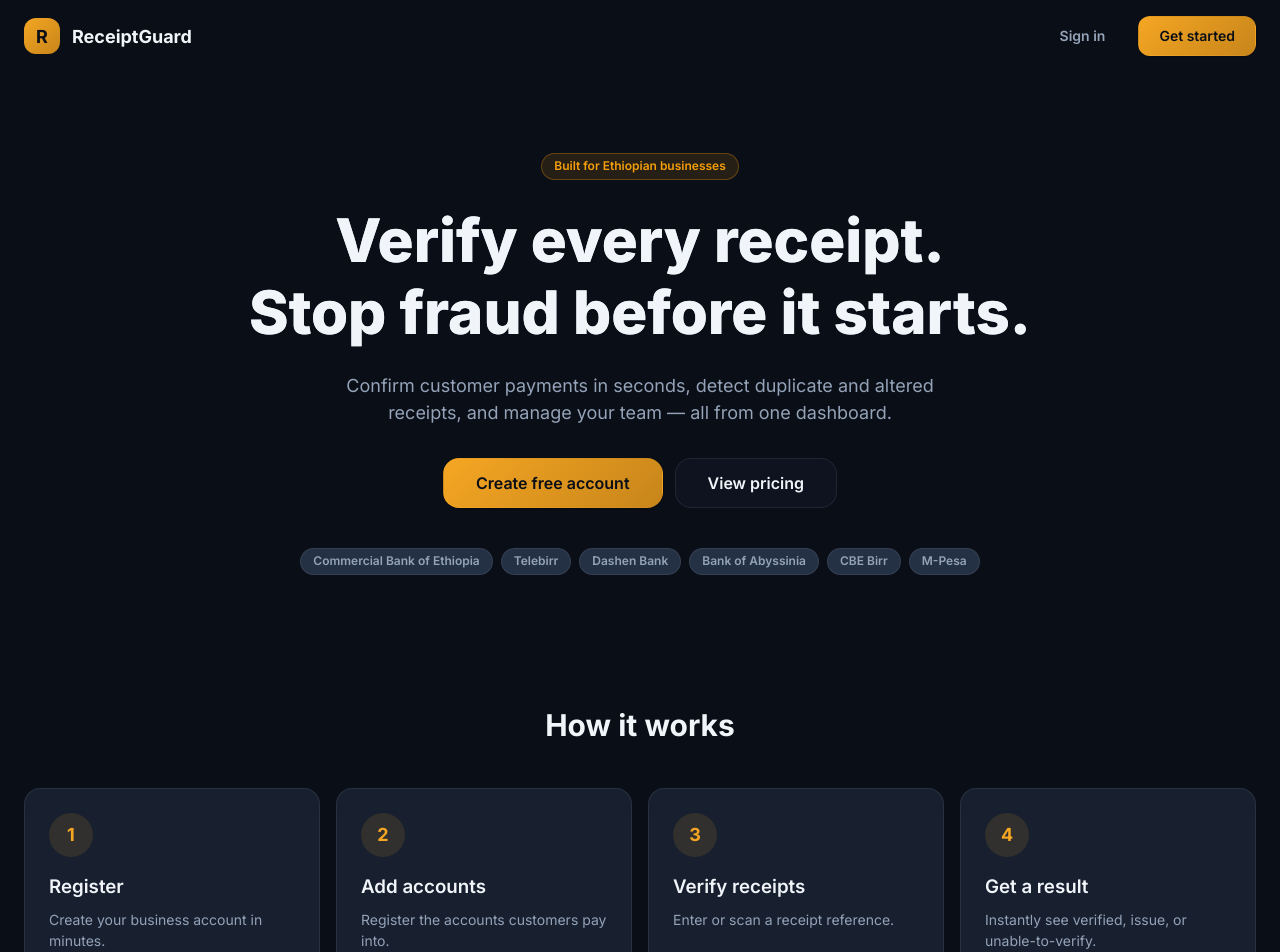
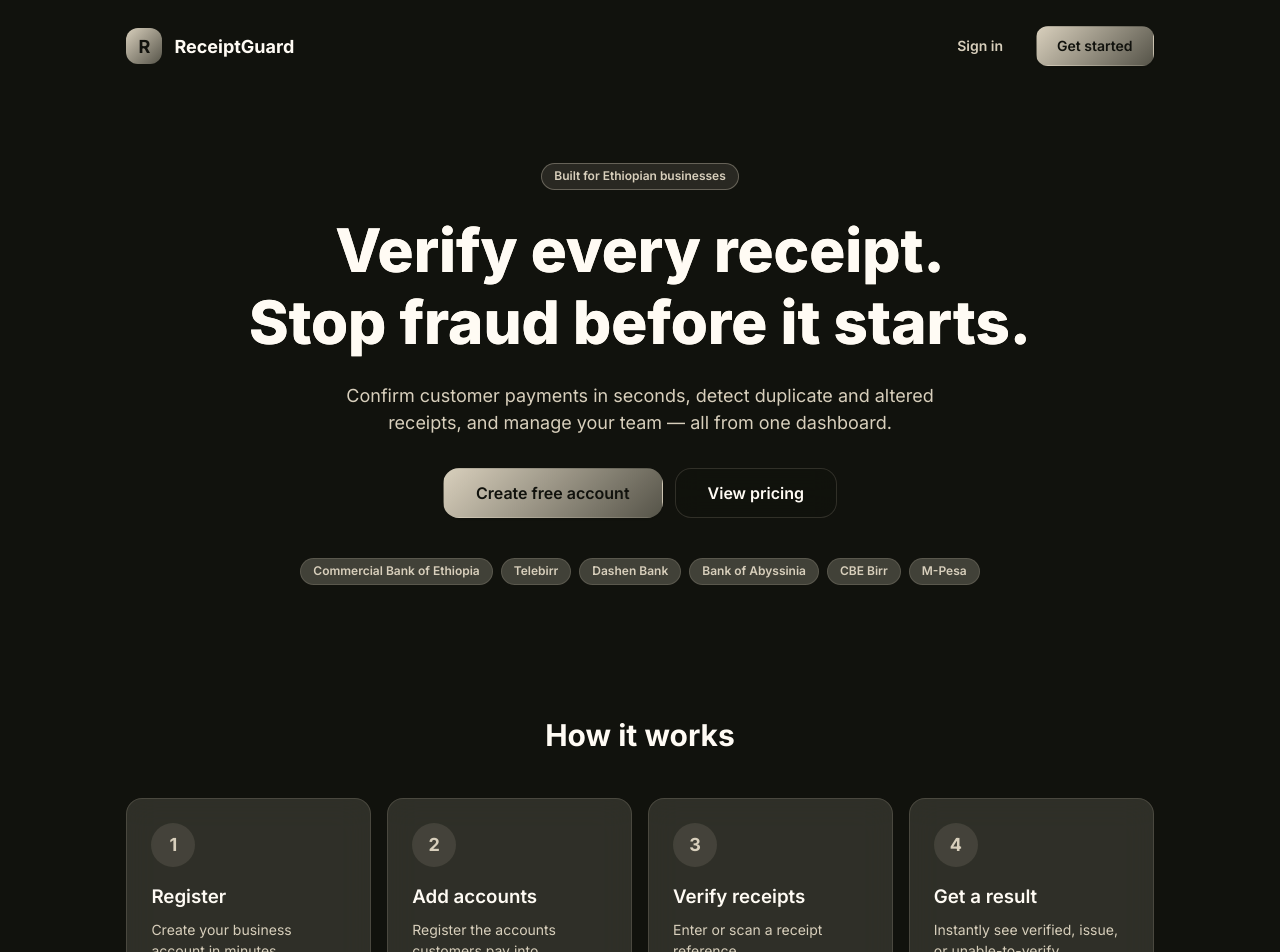
Before and after one commit to alexanderkebe/verify-receipt-app, a Next.js app: page / in a window 1280 px wide. Shown: the top 952 px of the page. Built offline with nearby package versions, Linux system fonts and the light colour scheme; no server answers.

Commit message:
Update frontend

```diff
--- a/src/app/(auth)/auth.module.css
+++ b/src/app/(auth)/auth.module.css
@@ -11,8 +11,8 @@
   justify-content: space-between;
   padding: var(--space-10);
   background:
-    radial-gradient(circle at 20% 20%, rgba(245, 166, 35, 0.12), transparent 40%),
-    radial-gradient(circle at 80% 80%, rgba(46, 204, 113, 0.1), transparent 40%),
+    radial-gradient(circle at 20% 20%, rgba(216, 207, 188, 0.12), transparent 40%),
+    radial-gradient(circle at 80% 80%, rgba(86, 84, 73, 0.3), transparent 40%),
     var(--color-bg-secondary);
   border-right: 1px solid var(--color-border);
   overflow: hidden;
--- a/src/app/globals.css
+++ b/src/app/globals.css
@@ -8,77 +8,77 @@
 /* ---- CSS Custom Properties ---- */
 :root {
   /* Brand Colors — Ethiopian flag inspired */
-  --color-gold: #F5A623;
-  --color-gold-light: #FFD080;
-  --color-gold-dark: #C7851A;
-  --color-green: #2ECC71;
-  --color-green-light: #6EEAA7;
-  --color-green-dark: #1A9B52;
-  --color-red: #E74C3C;
-  --color-red-light: #FF7B6F;
-  --color-red-dark: #C0392B;
+  --color-gold: #D8CFBC;
+  --color-gold-light: #FFFBF4;
+  --color-gold-dark: #565449;
+  --color-green: #565449;
+  --color-green-light: #D8CFBC;
+  --color-green-dark: #11120D;
+  --color-red: #11120D;
+  --color-red-light: #565449;
+  --color-red-dark: #11120D;
 
   /* Neutral Palette */
-  --color-bg-primary: #0A0E17;
-  --color-bg-secondary: #111827;
-  --color-bg-tertiary: #1A2332;
-  --color-bg-elevated: #1E293B;
-  --color-bg-hover: #243044;
-  --color-bg-active: #2D3C52;
-  --color-bg-input: #0F1724;
+  --color-bg-primary: #11120D;
+  --color-bg-secondary: #1B1C16;
+  --color-bg-tertiary: #292A22;
+  --color-bg-elevated: #34342C;
+  --color-bg-hover: #414138;
+  --color-bg-active: #565449;
+  --color-bg-input: #1B1C16;
 
   /* Surface & Glass */
-  --color-surface: rgba(30, 41, 59, 0.7);
-  --color-glass: rgba(17, 24, 39, 0.6);
-  --color-glass-border: rgba(255, 255, 255, 0.08);
-  --color-glass-hover: rgba(30, 41, 59, 0.8);
+  --color-surface: rgba(86, 84, 73, 0.45);
+  --color-glass: rgba(17, 18, 13, 0.78);
+  --color-glass-border: rgba(216, 207, 188, 0.16);
+  --color-glass-hover: rgba(86, 84, 73, 0.6);
 
   /* Text */
-  --color-text-primary: #F1F5F9;
-  --color-text-secondary: #94A3B8;
-  --color-text-tertiary: #64748B;
-  --color-text-muted: #475569;
-  --color-text-inverse: #0A0E17;
+  --color-text-primary: #FFFBF4;
+  --color-text-secondary: #D8CFBC;
+  --color-text-tertiary: #AAA496;
+  --color-text-muted: #827F74;
+  --color-text-inverse: #11120D;
 
   /* Accent */
-  --color-accent: #F5A623;
-  --color-accent-hover: #FFB944;
-  --color-accent-subtle: rgba(245, 166, 35, 0.12);
+  --color-accent: #D8CFBC;
+  --color-accent-hover: #FFFBF4;
+  --color-accent-subtle: rgba(216, 207, 188, 0.12);
 
   /* Status Colors — Verification Results */
-  --color-status-green: #22C55E;
-  --color-status-green-bg: rgba(34, 197, 94, 0.12);
-  --color-status-green-border: rgba(34, 197, 94, 0.3);
-  --color-status-red: #EF4444;
-  --color-status-red-bg: rgba(239, 68, 68, 0.12);
-  --color-status-red-border: rgba(239, 68, 68, 0.3);
-  --color-status-yellow: #F59E0B;
-  --color-status-yellow-bg: rgba(245, 158, 11, 0.12);
-  --color-status-yellow-border: rgba(245, 158, 11, 0.3);
-  --color-status-blue: #3B82F6;
-  --color-status-blue-bg: rgba(59, 130, 246, 0.12);
-  --color-status-blue-border: rgba(59, 130, 246, 0.3);
+  --color-status-green: #FFFBF4;
+  --color-status-green-bg: rgba(86, 84, 73, 0.45);
+  --color-status-green-border: rgba(216, 207, 188, 0.35);
+  --color-status-red: #FFFBF4;
+  --color-status-red-bg: rgba(86, 84, 73, 0.65);
+  --color-status-red-border: rgba(255, 251, 244, 0.35);
+  --color-status-yellow: #D8CFBC;
+  --color-status-yellow-bg: rgba(216, 207, 188, 0.12);
+  --color-status-yellow-border: rgba(216, 207, 188, 0.35);
+  --color-status-blue: #D8CFBC;
+  --color-status-blue-bg: rgba(86, 84, 73, 0.4);
+  --color-status-blue-border: rgba(216, 207, 188, 0.3);
 
   /* Severity Colors */
-  --color-severity-info: #3B82F6;
-  --color-severity-warning: #F59E0B;
-  --color-severity-high: #F97316;
-  --color-severity-critical: #EF4444;
+  --color-severity-info: #D8CFBC;
+  --color-severity-warning: #D8CFBC;
+  --color-severity-high: #FFFBF4;
+  --color-severity-critical: #FFFBF4;
 
   /* Borders */
-  --color-border: rgba(255, 255, 255, 0.08);
-  --color-border-subtle: rgba(255, 255, 255, 0.04);
-  --color-border-strong: rgba(255, 255, 255, 0.15);
+  --color-border: rgba(216, 207, 188, 0.16);
+  --color-border-subtle: rgba(216, 207, 188, 0.08);
+  --color-border-strong: rgba(216, 207, 188, 0.32);
   --color-border-focus: var(--color-accent);
 
   /* Shadows */
-  --shadow-sm: 0 1px 2px rgba(0, 0, 0, 0.3);
-  --shadow-md: 0 4px 12px rgba(0, 0, 0, 0.4);
-  --shadow-lg: 0 8px 32px rgba(0, 0, 0, 0.5);
-  --shadow-xl: 0 16px 48px rgba(0, 0, 0, 0.6);
-  --shadow-glow-gold: 0 0 20px rgba(245, 166, 35, 0.3);
-  --shadow-glow-green: 0 0 20px rgba(34, 197, 94, 0.3);
-  --shadow-glow-red: 0 0 20px rgba(239, 68, 68, 0.3);
+  --shadow-sm: 0 1px 2px rgba(17, 18, 13, 0.08);
+  --shadow-md: 0 4px 12px rgba(17, 18, 13, 0.1);
+  --shadow-lg: 0 8px 32px rgba(17, 18, 13, 0.14);
+  --shadow-xl: 0 16px 48px rgba(17, 18, 13, 0.18);
+  --shadow-glow-gold: 0 0 20px rgba(86, 84, 73, 0.2);
+  --shadow-glow-green: 0 0 20px rgba(86, 84, 73, 0.2);
+  --shadow-glow-red: 0 0 20px rgba(17, 18, 13, 0.2);
 
   /* Typography */
   --font-family: 'Inter', -apple-system, BlinkMacSystemFont, 'Segoe UI', sans-serif;
@@ -166,6 +166,7 @@ body {
   color: var(--color-text-primary);
   background-color: var(--color-bg-primary);
   min-height: 100vh;
+  padding: 10px 8%;
 }
 
 a {
@@ -249,6 +250,7 @@ ul, ol {
 }
 .btn-primary:hover {
   background: linear-gradient(135deg, var(--color-gold-light), var(--color-gold));
+  color: var(--color-text-inverse);
   box-shadow: var(--shadow-md), var(--shadow-glow-gold);
   transform: translateY(-1px);
 }
@@ -265,6 +267,7 @@ ul, ol {
 }
 .btn-secondary:hover {
   background: var(--color-glass-hover);
+  color: var(--color-text-primary);
   border-color: var(--color-border-strong);
 }
 
@@ -694,7 +697,7 @@ ul, ol {
   left: var(--sidebar-width);
   right: 0;
   height: var(--header-height);
-  background: rgba(10, 14, 23, 0.8);
+  background: rgba(17, 18, 13, 0.88);
   backdrop-filter: blur(16px);
   border-bottom: 1px solid var(--color-border);
   display: flex;
--- a/src/app/layout.tsx
+++ b/src/app/layout.tsx
@@ -16,7 +16,7 @@ export const metadata: Metadata = {
 };
 
 export const viewport: Viewport = {
-  themeColor: '#0A0E17',
+  themeColor: '#11120D',
   width: 'device-width',
   initialScale: 1,
 };
--- a/src/app/page.module.css
+++ b/src/app/page.module.css
@@ -60,6 +60,20 @@
   justify-content: center;
   margin-top: var(--space-10);
 }
+.providerTab {
+  cursor: default;
+  transition:
+    transform var(--transition-base),
+    background-color var(--transition-base),
+    border-color var(--transition-base),
+    box-shadow var(--transition-base);
+}
+.providerTab:hover {
+  transform: translateY(-6px);
+  background: var(--color-bg-hover);
+  border-color: var(--color-border-strong);
+  box-shadow: var(--shadow-md);
+}
 
 .section {
   padding: var(--space-16) 0;
@@ -82,6 +96,58 @@
   font-weight: var(--font-weight-bold);
   font-size: var(--font-size-lg);
 }
+.stepCard {
+  transition:
+    transform var(--transition-base),
+    border-color var(--transition-base),
+    box-shadow var(--transition-base);
+}
+.stepCard:hover {
+  transform: translateY(-8px);
+  border-color: var(--color-border-strong);
+  box-shadow: var(--shadow-lg);
+}
+
+.featureCard {
+  min-height: 132px;
+  overflow: hidden;
+  cursor: default;
+  transition:
+    transform var(--transition-base),
+    min-height var(--transition-base),
+    border-color var(--transition-base),
+    box-shadow var(--transition-base);
+}
+.featureCard:hover,
+.featureCard:focus-visible {
+  min-height: 190px;
+  transform: translateY(-8px) scale(1.025);
+  border-color: var(--color-border-strong);
+  box-shadow: var(--shadow-lg);
+  outline: none;
+}
+.featureDetail {
+  max-height: 0;
+  margin-top: 0;
+  overflow: hidden;
+  opacity: 0;
+  color: var(--color-text-primary);
+  font-size: var(--font-size-sm);
+  line-height: var(--line-height-relaxed);
+  transform: translateY(8px);
+  transition:
+    max-height var(--transition-base),
+    margin-top var(--transition-base),
+    opacity var(--transition-base),
+    transform var(--transition-base);
+}
+.featureCard:hover .featureDetail,
+.featureCard:focus-visible .featureDetail {
+  max-height: 100px;
+  margin-top: var(--space-4);
+  opacity: 1;
+  transform: translateY(0);
+}
 
 .footer {
   display: flex;
@@ -99,3 +165,12 @@
     font-size: var(--font-size-4xl);
   }
 }
+
+@media (prefers-reduced-motion: reduce) {
+  .providerTab,
+  .stepCard,
+  .featureCard,
+  .featureDetail {
+    transition: none;
+  }
+}
--- a/src/app/page.tsx
+++ b/src/app/page.tsx
@@ -15,12 +15,36 @@ const STEPS = [
 ];
 
 const FEATURES = [
-  { title: 'Instant verification', text: 'Confirm payments across CBE, Telebirr, M-Pesa and more.' },
-  { title: 'Duplicate detection', text: 'Catch receipts that have already been used.' },
-  { title: 'Recipient matching', text: 'Flag payments sent to the wrong account.' },
-  { title: 'Fraud alerts', text: 'Automatic alerts for mismatches and suspicious patterns.' },
-  { title: 'Employee management', text: 'Add staff with roles and a full audit trail.' },
-  { title: 'Reports & history', text: 'Searchable history and activity reports.' },
+  {
+    title: 'Instant verification',
+    text: 'Confirm payments across CBE, Telebirr, M-Pesa and more.',
+    detail: 'Validate references, amounts, timestamps, and payment status in seconds.',
+  },
+  {
+    title: 'Duplicate detection',
+    text: 'Catch receipts that have already been used.',
+    detail: 'Every submitted reference is checked against your verification history.',
+  },
+  {
+    title: 'Recipient matching',
+    text: 'Flag payments sent to the wrong account.',
+    detail: 'Compare the receipt recipient with your registered business payment accounts.',
+  },
+  {
+    title: 'Fraud alerts',
+    text: 'Automatic alerts for mismatches and suspicious patterns.',
+    detail: 'Surface unusual activity early so your team can review it before approval.',
+  },
+  {
+    title: 'Employee management',
+    text: 'Add staff with roles and a full audit trail.',
+    detail: 'Control access and keep a traceable record of every verification decision.',
+  },
+  {
+    title: 'Reports & history',
+    text: 'Searchable history and activity reports.',
+    detail: 'Filter, review, and export the records you need for reconciliation.',
+  },
 ];
 
 export default function Home() {
@@ -62,7 +86,7 @@ export default function Home() {
         </div>
         <div className={styles.providers}>
           {PROVIDERS.map((p) => (
-            <span key={p} className="badge badge-neutral">
+            <span key={p} className={`badge badge-neutral ${styles.providerTab}`}>
               {PROVIDER_LABELS[p]}
             </span>
           ))}
@@ -73,7 +97,7 @@ export default function Home() {
         <h2 className={styles.sectionTitle}>How it works</h2>
         <div className="grid-4">
           {STEPS.map((s) => (
-            <div className="card card-padding" key={s.n}>
+            <div className={`card card-padding ${styles.stepCard}`} key={s.n}>
               <div className={styles.stepNum}>{s.n}</div>
               <h3 className="font-semibold mt-4">{s.title}</h3>
               <p className="text-sm text-secondary mt-2">{s.text}</p>
@@ -86,9 +110,10 @@ export default function Home() {
         <h2 className={styles.sectionTitle}>Everything you need to fight receipt fraud</h2>
         <div className="grid-3">
           {FEATURES.map((f) => (
-            <div className="card card-padding card-hover" key={f.title}>
+            <div className={`card card-padding ${styles.featureCard}`} key={f.title} tabIndex={0}>
               <h3 className="font-semibold">{f.title}</h3>
               <p className="text-sm text-secondary mt-2">{f.text}</p>
+              <p className={styles.featureDetail}>{f.detail}</p>
             </div>
           ))}
         </div>
--- a/src/types/index.ts
+++ b/src/types/index.ts
@@ -16,12 +16,12 @@ export const PROVIDER_LABELS: Record<Provider, string> = {
 };
 
 export const PROVIDER_COLORS: Record<Provider, string> = {
-  CBE: '#1B4D8E',
-  TELEBIRR: '#00A651',
-  DASHEN: '#D4145A',
-  ABYSSINIA: '#006837',
-  CBE_BIRR: '#2196F3',
-  MPESA: '#4CAF50',
+  CBE: '#11120D',
+  TELEBIRR: '#565449',
+  DASHEN: '#D8CFBC',
+  ABYSSINIA: '#11120D',
+  CBE_BIRR: '#565449',
+  MPESA: '#D8CFBC',
 };
 
 // ---- Verification Types ----
```
Also changed, not shown: src/components/dashboard/DashboardCharts.tsx (+13 -13 lines).
